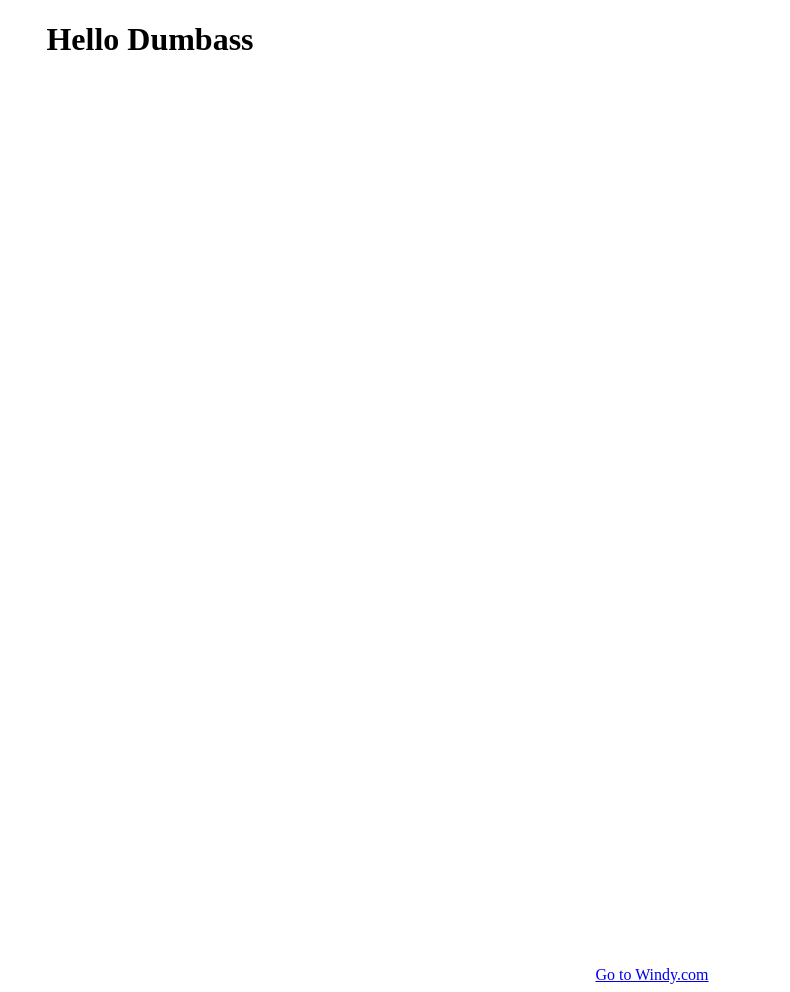
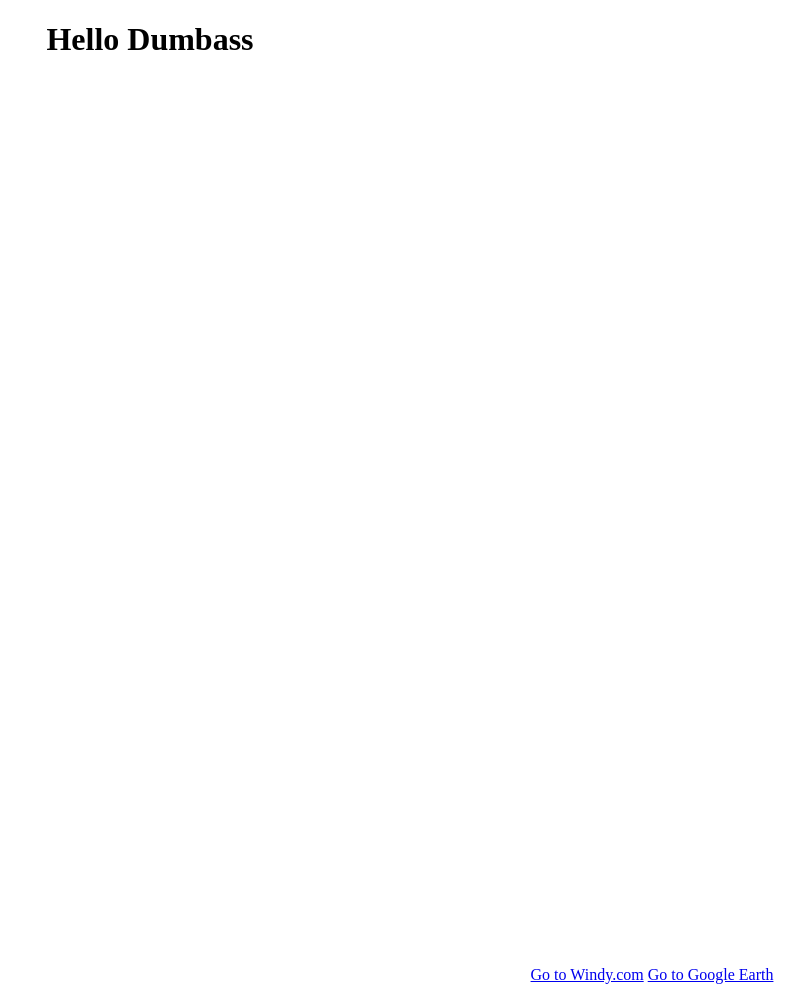
Before and after one commit to druzzy811/Oahu_Paddle, a website: page index.html in a window 1280 px wide. Shown: the whole page, without its empty margins (490-1280 px from the left). Drawn offline with nearby package versions, Linux system fonts and the light colour scheme; no server answers.

Commit message:
Update index.html

```diff
--- a/index.html
+++ b/index.html
@@ -18,6 +18,10 @@ crossorigin=""></script>
 	 <div id="map"></div>
 	 <!-- Adding hyperlink with target="_blank" to open in a new tab -->
 	<a href="https://www.windy.com/21.305/-157.856?2024022418,21.311,-158.159,10,m:egUaLQ" target="_blank">Go to Windy.com</a>
+
+	<!-- Adding the second hyperlink with target="_blank" to open in a new tab -->
+	<a href="https://earth.google.com/web/@21.26186347,-157.81431259,47.74905754a,5624.30629881d,35y,360h,0t,0r" target="_blank">Go to Google Earth</a>
+
 <script src =strava_api.js></script>
 </body>
 </html>
```
